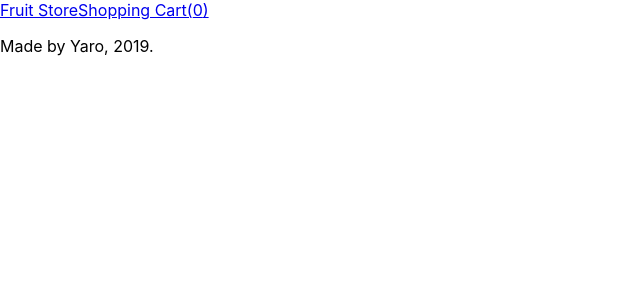
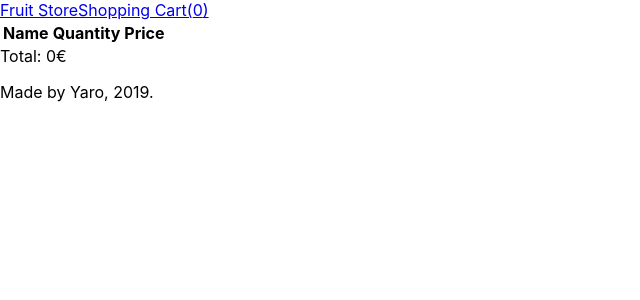
Before and after one commit to ProGloD/mandatory-cms2, a React (Create React App) app: page /shopping_cart in a window 1280 px wide. Shown: the top 300 px of the page, without its empty margins (0-640 px from the left). Built offline with nearby package versions, Linux system fonts and the light colour scheme.

Commit message:
sopping cart page

```diff
--- a/src/App.js
+++ b/src/App.js
@@ -5,6 +5,8 @@ import { Helmet } from "react-helmet";
 import { cart$ } from "./utils/store";
 import Home from "./components/Home";
 import Product from "./components/Product";
+import Cart from "./components/Cart";
+import Checkout from "./components/Checkout";
 import "./App.css";
 
 function App() {
@@ -34,6 +36,8 @@ function App() {
       <main>
         <Route path="/" exact component={Home} />
         <Route path="/product/:id" component={Product} />
+        <Route path="/shopping_cart" component={Cart} />
+        <Route path="/checkout" component={Checkout} />
       </main>
 
       <footer>
--- /dev/null
+++ b/src/components/Cart.jsx
@@ -0,0 +1,75 @@
+import React, { useState, useEffect } from "react";
+import { Helmet } from "react-helmet";
+import { Link } from "react-router-dom";
+
+import { cart$, updateCart } from "../utils/store";
+
+function Cart() {
+  const [userCart, updateUserCart] = useState(cart$.value);
+  const [totalPrice, updateTotalPrice] = useState(0);
+
+  useEffect(() => {
+    let subscription = cart$.subscribe(cart => {
+      updateUserCart(cart);
+
+      let total = 0;
+      cart.forEach(product => {
+        let productTotal = product.amount * parseFloat(product.price);
+        total = total + productTotal;
+      });
+      updateTotalPrice(total);
+    });
+
+    return () => {
+      subscription.unsubscribe();
+    };
+  }, []);
+
+  function removeProduct(product) {
+    let newCart = userCart.filter(item => item !== product);
+
+    updateCart(newCart);
+  }
+
+  return (
+    <div>
+      <Helmet>
+        <title>Shopping Cart</title>
+      </Helmet>
+      <table>
+        <thead>
+          <tr>
+            <th>Name</th>
+            <th>Quantity</th>
+            <th>Price</th>
+          </tr>
+        </thead>
+        <tbody>
+          {userCart.map(product => {
+            return (
+              <tr key={product._id}>
+                <td>{product.name}</td>
+                <td>{product.amount}</td>
+                <td>{product.price}€</td>
+                <td>
+                  <button onClick={() => removeProduct(product)}>
+                    &times;
+                  </button>
+                </td>
+              </tr>
+            );
+          })}
+        </tbody>
+      </table>
+
+      <span>Total: {totalPrice}€</span>
+      {totalPrice ? (
+        <button>
+          <Link to="/checkout">Checkout</Link>
+        </button>
+      ) : null}
+    </div>
+  );
+}
+
+export default Cart;
--- /dev/null
+++ b/src/components/Checkout.jsx
@@ -0,0 +1,7 @@
+import React from "react";
+
+function Checkout() {
+  return <div>Checkout page</div>;
+}
+
+export default Checkout;
```
